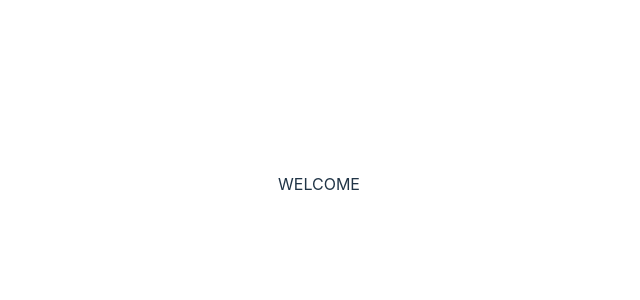
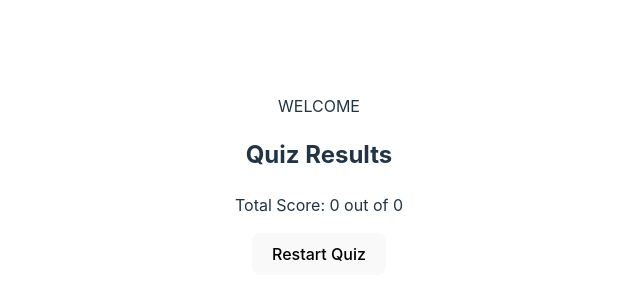
Before and after one commit to m-saoud/QuizeApp, a React (Vite) app: page / in a window 1280 px wide. Shown: the part 216-516 px from the top of the page, without its empty margins (321-961 px from the left). Built offline with nearby package versions, Linux system fonts and the light colour scheme.

Commit message:
adjusted the func's

```diff
--- a/src/App.jsx
+++ b/src/App.jsx
@@ -1,13 +1,13 @@
-import { useState } from 'react'
-import reactLogo from './assets/react.svg'
-import viteLogo from '/vite.svg'
+
 import './App.css'
+import Quiz from './componets/Quiz'
 
 function App() {
 
   return (
     <>
-       WELCOME
+      WELCOME
+      <Quiz/>
     </>
   )
 }
--- a/src/componets/Quiz.js
+++ b/src/componets/Quiz.jsx
@@ -1,7 +1,6 @@
 import React, { useState } from "react";
-import QuizData from "../QuizData";
 
-const Quiz = () => {
+const Quiz = ({ quizData = [] }) => {
   const [userAnswers, setUserAnswers] = useState([]);
   const [currentQuestionIndex, setCurrentQuestionIndex] = useState(0);
 
@@ -16,14 +15,14 @@ const Quiz = () => {
   // Function to check if the user's answer is correct
 
   const isAnswerCorrect = () => {
-    const currentQuestion = QuizData[currentQuestionIndex];
+    const currentQuestion = quizData[currentQuestionIndex];
     return userAnswers[currentQuestionIndex] === currentQuestion.correctAnswer;
   };
 
   // Function to render the quiz questions and options
   const renderQuizContent = () => {
-    if (currentQuestionIndex < QuizData.length) {
-      const currentQuestion = QuizData[currentQuestionIndex];
+    if (currentQuestionIndex < quizData.length) {
+      const currentQuestion = quizData[currentQuestionIndex];
       return (
         <form onSubmit={handleFormSubmit}>
           <h2>{currentQuestion.question}</h2>
@@ -42,7 +41,42 @@ const Quiz = () => {
       return renderQuizResults();
     }
   };
-  return <div></div>;
+
+  // Function to render the quiz results after the quiz is completed
+  const renderQuizResults = () => {
+    let score = 0;
+    return (
+      <div>
+        <h2>Quiz Results</h2>
+        {quizData.map((question, index) => {
+          const isCorrect = userAnswers[index] === question.correctAnswer;
+          if (isCorrect) {
+            score++;
+          }
+          return (
+            <div key={index}>
+              <p>{question.question}</p>
+              <p>Selected Answer: {userAnswers[index]}</p>
+              <p>Correct Answer: {question.correctAnswer}</p>
+              <p>{isCorrect ? "Correct" : "Incorrect"}</p>
+            </div>
+          );
+        })}
+        <p>
+          Total Score: {score} out of {quizData.length}
+        </p>
+        <button onClick={() => resetQuiz()}>Restart Quiz</button>
+      </div>
+    );
+  };
+
+  // Function to reset the quiz and start again
+  const resetQuiz = () => {
+    setUserAnswers([]);
+    setCurrentQuestionIndex(0);
+  };
+
+  return <div className="quiz-container">{renderQuizContent()}</div>;
 };
 
 export default Quiz;
```
Also changed, not shown: src/QuizData.js (deleted, +0 -33 lines), src/QuizData.jsx (added, +31 -0 lines).
